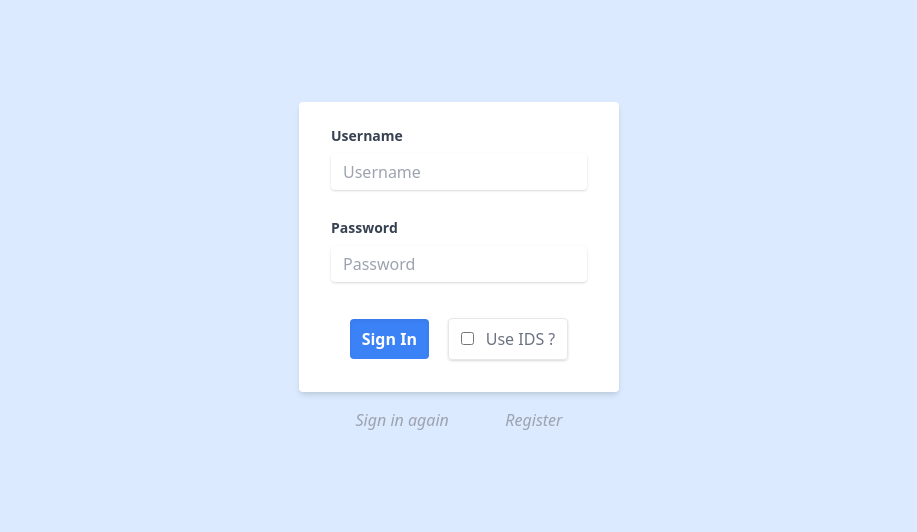
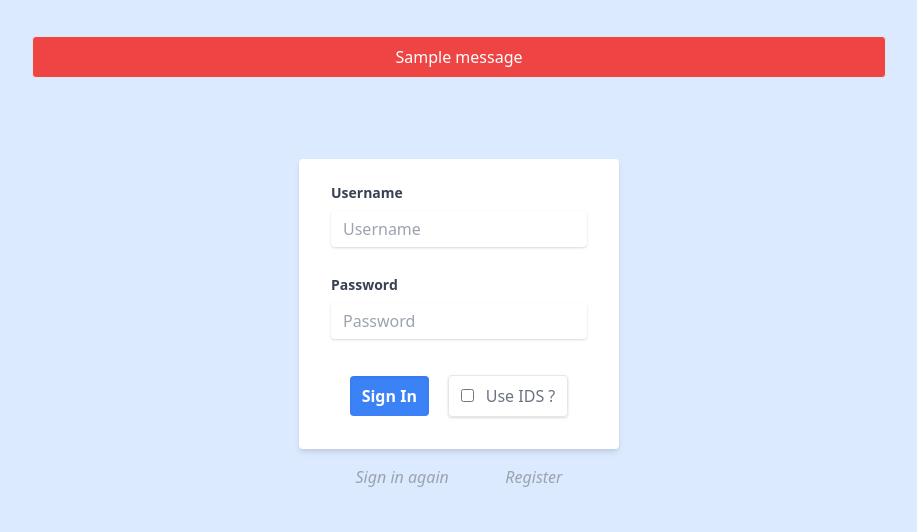
Before and after one commit to attpaul/ids-sql, a Flask app: page /login in a window 1280 px wide. Shown: the top 532 px of the page, without its empty margins (181-1098 px from the left). Run offline with Flask 2, Linux system fonts and the light colour scheme; one stand-in notice (Sample message) is shown.

Commit message:
added flash messages on register and wrong login

```diff
--- a/Proxy/app.py
+++ b/Proxy/app.py
@@ -8,7 +8,7 @@ currentdir = os.path.dirname(os.path.realpath(__file__))
 parentdir = os.path.dirname(currentdir)
 sys.path.append(parentdir)
 
-from flask import Flask,render_template, request
+from flask import Flask,render_template, request, flash, redirect
 from rich.console import Console
 from rich.table import Table
 from rich import inspect
@@ -28,6 +28,7 @@ except getopt.GetoptError :
   sys.exit(2)
 
 app = Flask(__name__)
+app.config['SECRET_KEY'] = 'qvhGvuh7bhj@nij'
 
 console = Console()
 
@@ -104,8 +105,6 @@ def query() :
   isInjection = request.form.get("SQLia") == "true" or False
   isTest = request.form.get("testing") or False
 
-  console.print("\n[bold red]Query :[/bold red]", q)
-
   executeQuery = verifyQuery(q)
 
   if isTest :
@@ -129,12 +128,16 @@ def query() :
 @app.route('/register', methods=['GET', 'POST'])
 def register():
   if request.method == "POST":
-      details = request.form
-      userName = details['fname']
-      userPassword = details['lname']
-      query = "INSERT INTO users (user_name, user_password) VALUES ('%s', '%s')" %(userName, userPassword)
-      executeQueries(query)
-      return 'success'
+    print(request)
+    details = request.form
+    userName = details['fname']
+    userPassword = details['lname']
+    print(details)
+    query = "INSERT INTO users (user_name, user_password) VALUES ('%s', '%s')" %(userName, userPassword)
+    executeQueries(query, idsRunning=False)
+    flash('User successfully added')
+    redirect('register')
+
   return render_template('register.html')
 
 @app.route('/login', methods=['GET', 'POST'])
@@ -155,6 +158,9 @@ def login():
         return render_template("SQLiaDetected.html", invalidQuery = query)
       if debug :
         print("DB response :\n%s" %(serverResponse or "No matching user in DB"))
+      if len(serverResponse) == 0 :
+        flash('Invalid Login', category='error')
+        return redirect('/login')
       return render_template('loginResponse.html', tupleResults = serverResponse, time=floor(totalTime*1000))
   return render_template('login.html')
 
@@ -174,6 +180,8 @@ def userProfile() :
 def verifyQuery(query) :
   global currentHash
   global templatesList
+
+  console.print("\n[bold red]Query :[/bold red]", query)
 
   if debug :
     console.print('Comparing hashes...')
@@ -229,13 +237,12 @@ def executeQueries(query, idsRunning=True) :
   if idsRunning and not verifyQuery(query) :
     return False
 
-  results = []
   cnx = mysql.connector.connect(**config)
   cursor = cnx.cursor()
   if debug :
     print("\nStatement : "+query)
   for result in cursor.execute(query, multi=True) :
-    results.append(cursor.fetchall())
+      results = result.fetchall()
   cnx.commit()
   cursor.close()
   cnx.close()
--- a/Proxy/templates/login.html
+++ b/Proxy/templates/login.html
@@ -2,8 +2,23 @@
   <head>
     <link href="https://unpkg.com/tailwindcss@^2/dist/tailwind.min.css" rel="stylesheet">
   </head>
-  <body class="w-full h-2/3 flex items-center mx-auto bg-blue-100">
-      <div class="w-full max-w-xs mx-auto">
+  <body class="w-full h-2/3 flex flex-col items-center mx-auto bg-blue-100">
+
+      {% with messages = get_flashed_messages() %}
+        {% if messages %}
+          <div class="w-2/3 bg-red-500 border rounded py-2 px-9 mt-9 mb-9 text-white text-center">
+            <ul>
+              {% for message in messages %}
+                <li>
+                  {{ message }}
+                </li>
+              {% endfor %}
+            </ul>
+          </div>
+        {% endif %}
+      {% endwith %}
+
+      <div class="w-full max-w-xs mx-auto my-auto">
         <form action="" method="POST" class="bg-white shadow-md rounded px-8 pt-6 pb-8 mb-4">
           <div class="mb-4">
             <label class="block text-gray-700 text-sm font-bold mb-2" for="fname">
```
